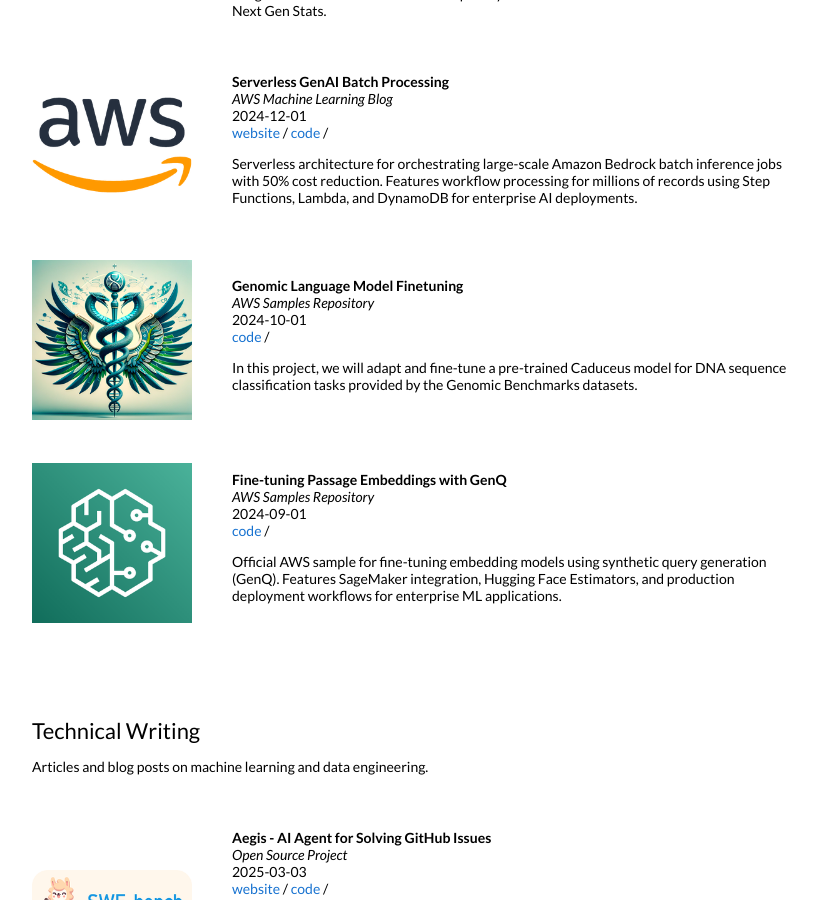
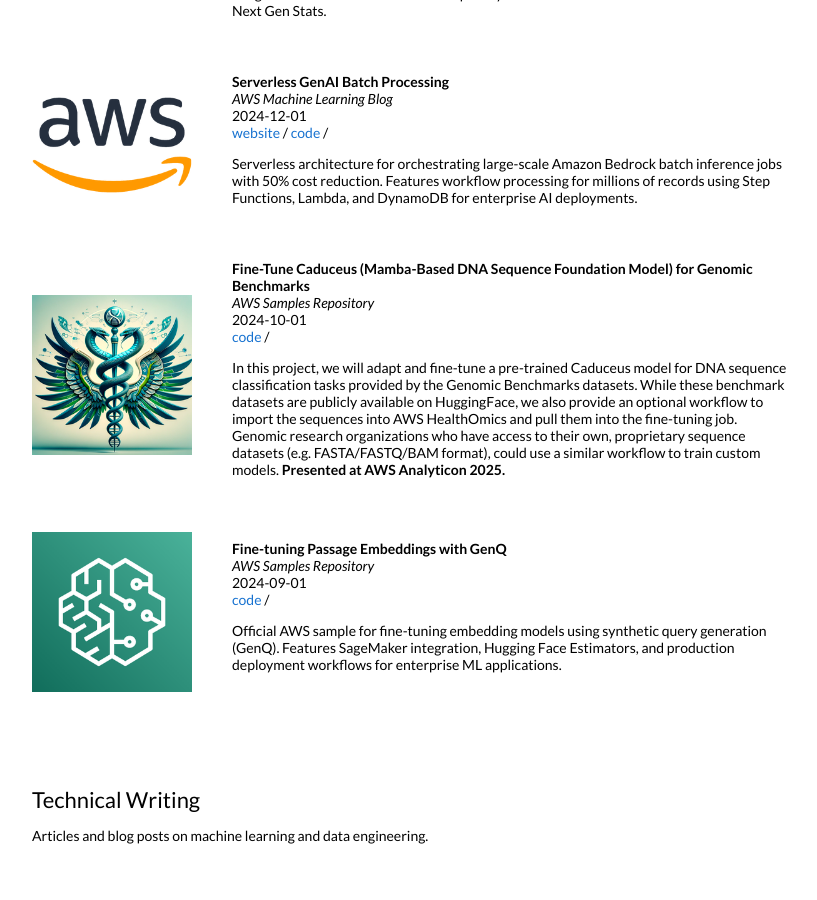
Before and after one commit to evandiewald/evandiewald.github.io, a Jekyll site: the page built from _posts/2025-03-03-github-agents.markdown, in a window 1280 px wide and 900 px high, scrolled down 672 px. Shown: the whole window, without its empty margins (228-1045 px from the left). Built offline with Jekyll 4.4.1, drawn with Linux system fonts in a browser that asks for light colours.

Commit message:
fix dates

```diff
--- a/_posts/2024-10-01-genomic-ai.markdown
+++ b/_posts/2024-10-01-genomic-ai.markdown
@@ -1,6 +1,6 @@
 ---
 layout: post
-title: "Genomic Language Model Finetuning"
+title: "Fine-Tune Caduceus (Mamba-Based DNA Sequence Foundation Model) for Genomic Benchmarks"
 date: 2024-10-01 00:00:00 +00:00
 categories: professional
 venue: "AWS Samples Repository"
@@ -8,4 +8,4 @@ code: https://github.com/aws-samples/genomic-language-model-pretraining-with-hea
 image: /images/caduceus.png
 ---
 
-In this project, we will adapt and fine-tune a pre-trained Caduceus model for DNA sequence classification tasks provided by the Genomic Benchmarks datasets.
+In this project, we will adapt and fine-tune a pre-trained Caduceus model for DNA sequence classification tasks provided by the Genomic Benchmarks datasets. While these benchmark datasets are publicly available on HuggingFace, we also provide an optional workflow to import the sequences into AWS HealthOmics and pull them into the fine-tuning job. Genomic research organizations who have access to their own, proprietary sequence datasets (e.g. FASTA/FASTQ/BAM format), could use a similar workflow to train custom models. **Presented at AWS Analyticon 2025.**
```
Also changed, not shown: _posts/2020-05-01-longhive.markdown (renamed from _posts/2021-05-01-longhive.markdown).
